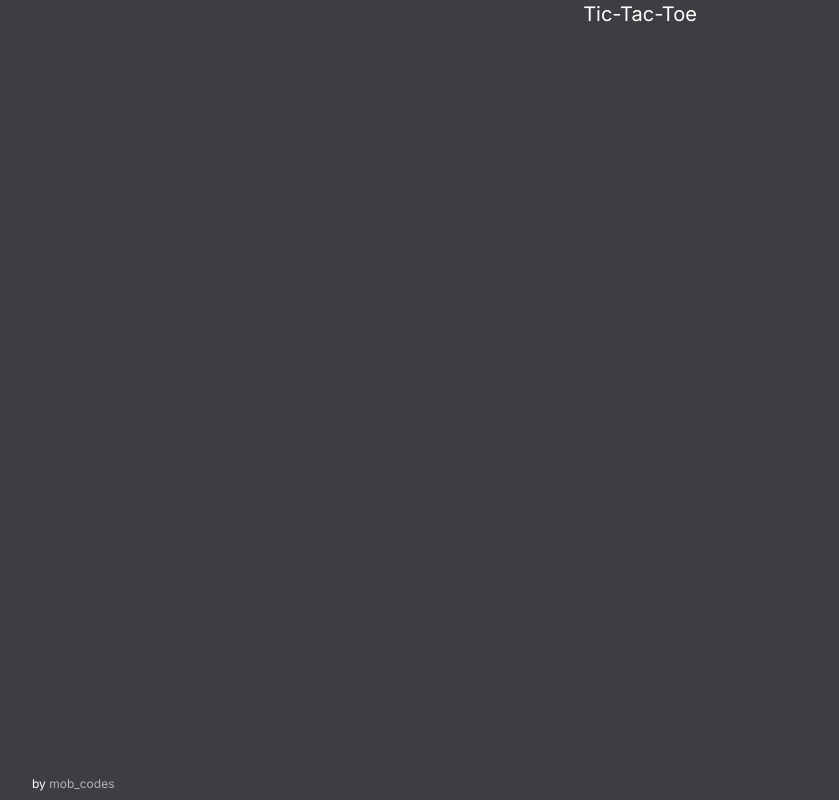
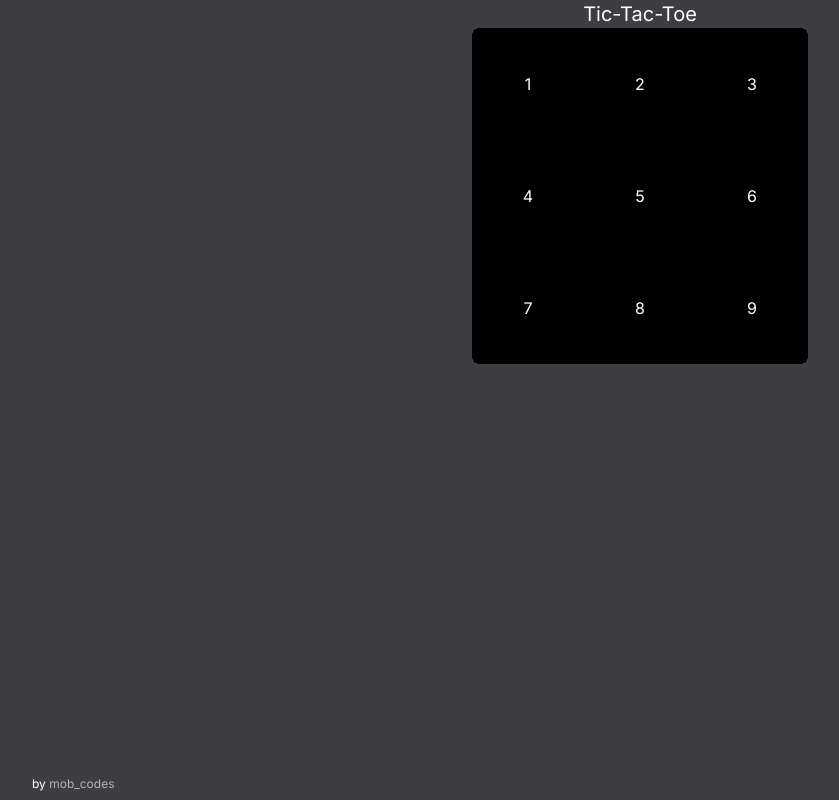
Before and after one commit to moboluwade/tic-tac-toe, a Next.js app: page /tic-tac-toe in a window 1280 px wide. Shown: the whole page, without its empty margins (0-839 px from the left). Built offline with nearby package versions, Linux system fonts and the light colour scheme.

Commit message:
feat(style): add tic-tac-toe board and tiles within the board

```diff
--- a/src/app/tic-tac-toe/page.tsx
+++ b/src/app/tic-tac-toe/page.tsx
@@ -5,13 +5,49 @@ const page = () => {
   return (
     <div className='flex flex-col items-center relative'>
       <h1 className='text-xl'>Tic-Tac-Toe</h1>
-      {/* <div className='relative'>
-        <div className='w-16 h-16 bg-black absolute z-10'></div>
-        <div className='w-[15rem] h-[15rem] relative bg-pink-400'>
+
+      <section className='relative'>
+        <div className='w-[21rem] h-[21rem] relative bg-white rounded-md'>
+
+          <div className='start-row'>
+            <div className='w-28 h-28 bg-black absolute z-10 rounded-none rounded-tl-md flex flex-row justify-center items-center'>
+              <span className='text-'>1</span>
+            </div>
+            <div className='w-28 h-28 bg-black absolute z-10 left-28 flex flex-row justify-center items-center'>
+              <span>2</span>
+            </div>
+            <div className='w-28 h-28 bg-black absolute z-10 left-56 rounded-none rounded-tr-md flex flex-row justify-center items-center'>
+              <span>3</span>
+            </div>
+          </div>
+
+          <div className='middle-row absolute top-28'>
+            <div className='w-28 h-28 bg-black absolute z-10 flex flex-row justify-center items-center'>
+              <span>4</span>
+            </div>
+            <div className='w-28 h-28 bg-black absolute z-10 left-28 flex flex-row justify-center items-center '>
+              <span>5</span>
+            </div>
+            <div className='w-28 h-28 bg-black absolute z-10 left-56 flex flex-row justify-center items-center '>
+              <span>6</span>
+            </div>
+          </div>
+
+          <div className='middle-row absolute top-56'>
+            <div className='w-28 h-28 bg-black absolute z-10 rounded-none rounded-bl-md flex flex-row justify-center items-center'>
+              <span>7</span>
+            </div>
+            <div className='w-28 h-28 bg-black absolute z-10 left-28  flex flex-row justify-center items-center'>
+              <span>8</span>
+            </div>
+            <div className='w-28 h-28 bg-black absolute z-10 left-56 rounded-none rounded-br-md flex flex-row justify-center items-center'>
+              <span>9</span>
+            </div>
+          </div>
 
         </div>
-      </div> */}
-        {/* <Image clasfsName='w-[30rem] h-fit absolute top-0' width={200} height={200} alt='hash' src="/black-hash.svg" /> */}
+      </section>
+      {/* <Image clasfsName='w-[30rem] h-fit absolute top-0' width={200} height={200} alt='hash' src="/black-hash.svg" /> */}
 
       {/* Player Scores Component */}
       {/* messaging/ chat-notification component */}
```
